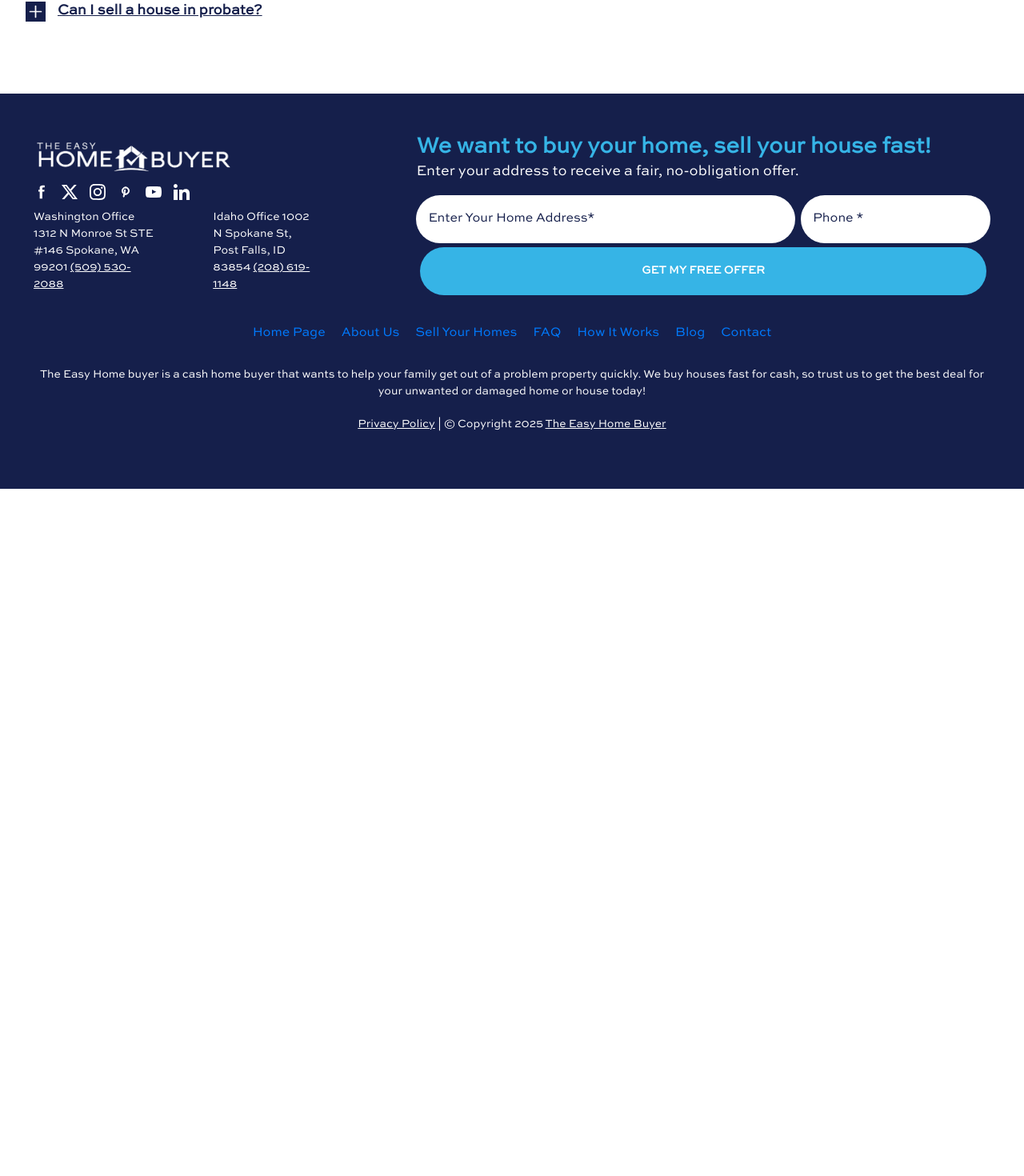
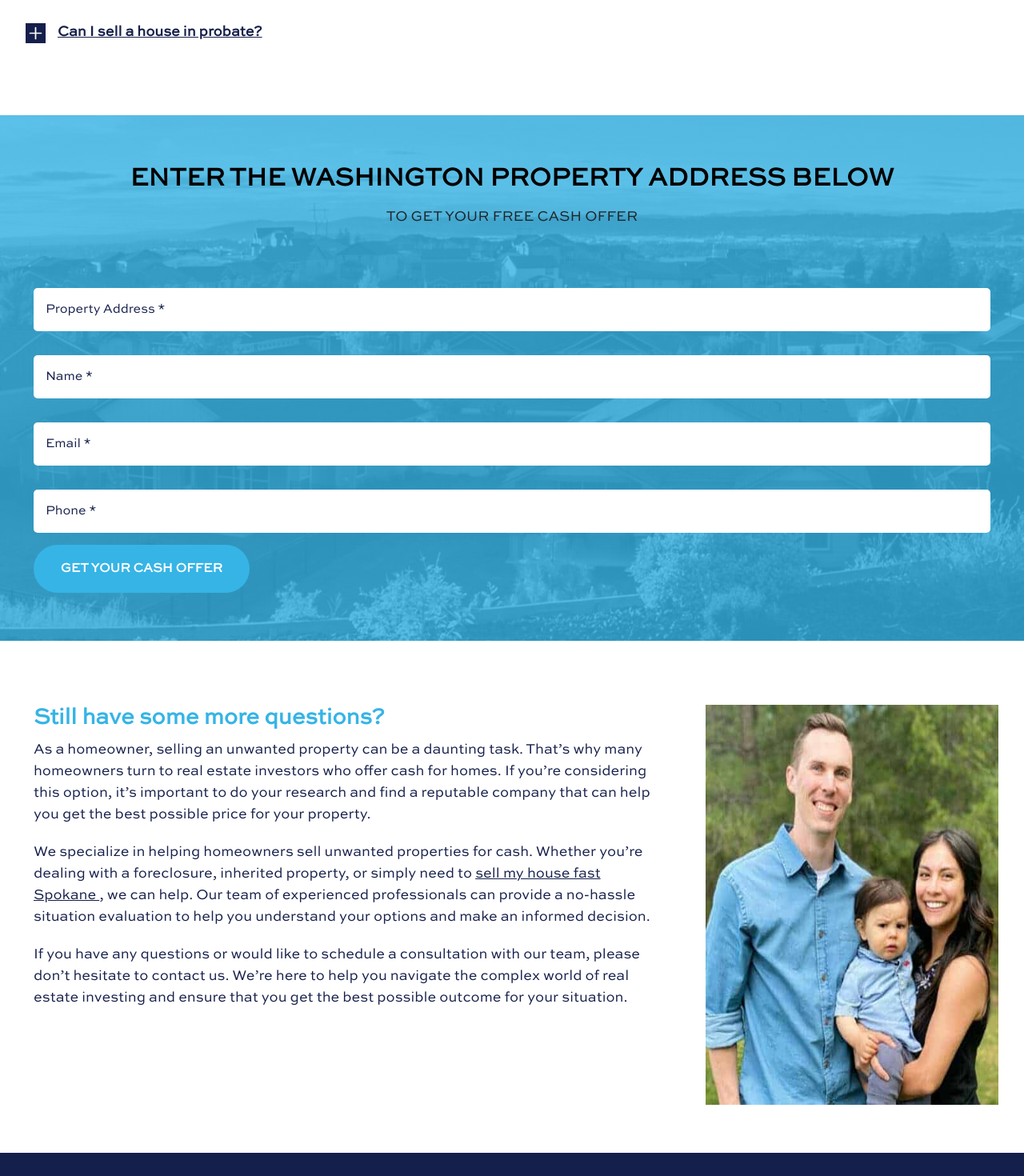
Before and after one commit to faraz-engineer/easy-home-buyer-web, a Nuxt app: page /faq in a window 1280 px wide. Shown: the part 1003-2473 px from the top of the page at 80% size. Before the commit the page ends 1614 px from the top, so only its background shows below. Built offline with nearby package versions, Linux system fonts and the light colour scheme.

Commit message:
addition of html and css

```diff
--- a/assets/style/style.css
+++ b/assets/style/style.css
@@ -256,6 +256,7 @@ header {
     justify-content: center;
     padding: 60px 0;
     gap: 30px;
+    flex-wrap: wrap;
 }
 
 .content-box-wrapper {
@@ -625,7 +626,7 @@ header {
 .traditional-home-selling-box {
     background-color: #151f4b;
     padding: 30px 50px;
-    min-width: 485px;
+    width: 485px;
     border-top-left-radius: 10px;
     border-bottom-left-radius: 10px;
 }
@@ -646,7 +647,7 @@ header {
     padding: 45px 50px;
     border-radius: 10px;
     box-shadow: 0 0 20px 5px rgba(0, 0, 0, 0.1);
-    min-width: 485px;
+    width: 485px;
 }
 
 .easy-home-selling-points {
@@ -750,13 +751,12 @@ header {
 }
 
 .choose-easy-home-buyer-box {
-    max-width: 460px;
     box-shadow: 0 0 20px 5px rgba(0, 0, 0, 0.1);
     padding: 30px;
     min-height: 520px;
     background-color: white;
     height: 520px;
-}
+   }
 
 .have-some-question-heading {
     font-size: 24px;
@@ -1138,3 +1138,22 @@ footer {
     cursor: pointer;
     display: none;
 }
+
+.faq-sell-my-house-fast {
+    color: #36b4e6;
+}
+.faq-sell-my-house-fast-paragraph {
+  color: #151f4b;
+}
+.faq-link {
+    color: #151f4b !important;
+}
+.faq-link:hover {
+    color: #36b4e6 !important;
+}
+.sell-my-house-fast-spokane-description {
+    max-width: 790px;
+}
+.faq-question {
+    max-width: 45%;
+}
--- a/pages/blog.vue
+++ b/pages/blog.vue
@@ -96,6 +96,40 @@
         </div>
     </section>
 
+    <section class="washington-property-address-section">
+        <div class="container-fluid">
+            <div class="how-we-sell-house-fast-wrapper the-easy-way-to-sell-house-wrapper">
+                <h1 class="common-heading how-we-sell-house-fast-heading" style="color: black">
+                    ENTER THE WASHINGTON PROPERTY ADDRESS BELOW
+                </h1>
+                <p class="how-we-sell-house-fast-paragraph">
+                    TO GET YOUR FREE CASH OFFER
+                </p>
+            </div>
+            <div class="washington-property-address-wrapper">
+                <form>
+                    <div class="washington-property-address-input">
+                        <input class="property-form-input" type="text" placeholder="Property Address *">
+                    </div>
+                    <div class="washington-property-address-input">
+                        <input class="property-form-input" type="text" placeholder="Name *">
+                    </div>
+                    <div class="washington-property-address-input">
+                        <input class="property-form-input" type="text" placeholder="Email *">
+                    </div>
+                    <div class="washington-property-address-input">
+                        <input class="property-form-input" type="tel" placeholder="Phone *">
+                    </div>
+                    <div class="sell-my-house-fast-spokane-btn">
+                        <button class="free-offer-header-btn">
+                            GET YOUR CASH OFFER
+                        </button>
+                    </div>
+                </form>
+            </div>
+        </div>
+    </section>
+
 
 </template>
 
--- a/pages/contact-us.vue
+++ b/pages/contact-us.vue
@@ -109,7 +109,7 @@
         <div class="container-fluid">
             <div class="sell-my-house-fast-spokane-wrapper">
                 <div class="house-buyer-team-image">
-                    <img src="~assets/images/the-easy-home-buyer-team.jpg">
+                    <img class="img-fluid" src="~assets/images/the-easy-home-buyer-team.jpg">
                 </div>
                 <div class="sell-my-house-fast-spokane-description">
                     <h1 class="sell-my-house-fast-spokane-heading text-black">Connect With Us!</h1>
@@ -144,6 +144,7 @@
     </section>
 
 
+
 </template>
 
 
--- a/pages/faq.vue
+++ b/pages/faq.vue
@@ -230,9 +230,8 @@ const toggleVisibility = () => {
                 <div class="choose-easy-home-buyer-box">
                     <div class="choose-easy-home-buyer-wrapper">
                         <div class="sell-my-house-reviews-image">
-                            <img style="width: 150px;" src="~assets/images/google-review-cash-home-buyer-5.webp">
-                            <img style="width: 200px;"
-                                 src="~assets/images/testimonials-best-sell-my-house-fast-company.webp">
+                            <img class="img-fluid" src="~assets/images/google-review-cash-home-buyer-5.webp">
+                            <img class="img-fluid" src="~assets/images/testimonials-best-sell-my-house-fast-company.webp">
                         </div>
                         <div class="choose-easy-home-buyer">
                             <h1 class="choose-easy-home-buyer-heading">
@@ -265,6 +264,75 @@ const toggleVisibility = () => {
         </div>
     </section>
 
+    <section class="washington-property-address-section">
+        <div class="container-fluid">
+            <div class="how-we-sell-house-fast-wrapper the-easy-way-to-sell-house-wrapper">
+                <h1 class="common-heading how-we-sell-house-fast-heading" style="color: black">
+                    ENTER THE WASHINGTON PROPERTY ADDRESS BELOW
+                </h1>
+                <p class="how-we-sell-house-fast-paragraph">
+                    TO GET YOUR FREE CASH OFFER
+                </p>
+            </div>
+            <div class="washington-property-address-wrapper">
+                <form>
+                    <div class="washington-property-address-input">
+                        <input class="property-form-input" type="text" placeholder="Property Address *">
+                    </div>
+                    <div class="washington-property-address-input">
+                        <input class="property-form-input" type="text" placeholder="Name *">
+                    </div>
+                    <div class="washington-property-address-input">
+                        <input class="property-form-input" type="text" placeholder="Email *">
+                    </div>
+                    <div class="washington-property-address-input">
+                        <input class="property-form-input" type="tel" placeholder="Phone *">
+                    </div>
+                    <div class="sell-my-house-fast-spokane-btn">
+                        <button class="free-offer-header-btn">
+                            GET YOUR CASH OFFER
+                        </button>
+                    </div>
+                </form>
+            </div>
+        </div>
+    </section>
+    <section class="sell-your-house-with-stress-free-section bg-white">
+        <div class="container-fluid">
+            <div class="sell-my-house-fast-spokane-wrapper">
+                <div class="sell-my-house-fast-spokane-description">
+                    <h1 class="sell-my-house-fast-spokane-heading faq-sell-my-house-fast">Still have some more
+                        questions?</h1>
+                    <p class="sell-my-house-fast-spokane-paragraph faq-sell-my-house-fast-paragraph">As a homeowner,
+                        selling an unwanted property can be a daunting task. That’s why many homeowners turn to real
+                        estate investors who offer cash for homes. If you’re considering this option, it’s important to
+                        do your research and find a reputable company that can help you get the best possible price for
+                        your property.
+                    </p>
+                    <p class="sell-my-house-fast-spokane-paragraph faq-sell-my-house-fast-paragraph">
+                        We specialize in helping homeowners sell unwanted properties for cash. Whether you’re dealing
+                        with a foreclosure, inherited property, or simply need to
+                        <a href="#" class="buy-house-spokane-link faq-link">
+                            sell my house fast Spokane
+                        </a>
+                        , we can help. Our team of experienced professionals can provide a no-hassle situation
+                        evaluation to help
+                        you understand your options and make an informed decision.
+                    </p>
+                    <p class="sell-my-house-fast-spokane-paragraph faq-sell-my-house-fast-paragraph">
+                        If you have any questions or would like to schedule a consultation with our team, please don’t
+                        hesitate to contact us. We’re here to help you navigate the complex world of real estate
+                        investing and ensure that you get the best possible outcome for your situation.
+                    </p>
+                </div>
+                <div class="house-buyer-team-image">
+                    <img class="img-fluid" src="~assets/images/the-easy-home-buyer-team.jpg">
+                </div>
+            </div>
+        </div>
+    </section>
+
+
 </template>
 
 
--- a/pages/index.vue
+++ b/pages/index.vue
@@ -131,7 +131,7 @@ onMounted(() => {
         <div class="container-fluid">
             <div class="sell-my-house-fast-spokane-wrapper">
                 <div class="house-buyer-team-image">
-                    <img src="~assets/images/the-easy-home-buyer-team.jpg">
+                    <img class="img-fluid" src="~assets/images/the-easy-home-buyer-team.jpg">
                 </div>
                 <div class="sell-my-house-fast-spokane-description">
                     <h1 class="sell-my-house-fast-spokane-heading">Sell Your Spokane House Fast and Stress Free!</h1>
@@ -326,7 +326,7 @@ onMounted(() => {
         <div class="container-fluid">
             <div class="sell-my-house-fast-spokane-wrapper">
                 <div class="house-buyer-team-image">
-                    <img src="~assets/images/cash-home-buyer-spokane.jpg">
+                    <img class="img-fluid" src="~assets/images/cash-home-buyer-spokane.jpg">
                 </div>
                 <div class="sell-my-house-fast-spokane-description">
                     <h1 class="sell-my-house-fast-spokane-heading">Why We Do What We Do</h1>
--- a/pages/sell-your-homes.vue
+++ b/pages/sell-your-homes.vue
@@ -119,7 +119,7 @@
         <div class="container-fluid">
             <div class="sell-my-house-fast-spokane-wrapper">
                 <div class="house-buyer-team-image">
-                    <img src="~assets/images/the-easy-home-buyer-team.jpg">
+                    <img class="img-fluid" src="~assets/images/the-easy-home-buyer-team.jpg">
                 </div>
                 <div class="sell-my-house-fast-spokane-description">
                     <h1 class="sell-my-house-fast-spokane-heading">Sell Your Spokane House Fast and Stress Free!</h1>
@@ -319,7 +319,7 @@
         <div class="container-fluid">
             <div class="sell-my-house-fast-spokane-wrapper">
                 <div class="house-buyer-team-image">
-                    <img width="368px" src="~assets/images/cash-home-buyer-spokane.jpg">
+                    <img class="img-fluid" src="~assets/images/sell-my-house-for-cash-idaho.jpg">
                 </div>
                 <div class="sell-my-house-fast-spokane-description">
                     <h1 class="sell-my-house-fast-spokane-heading">Sell Your House Fast in Spokane WA</h1>
```
Also changed, not shown: assets/style/responsive.css (+110 -116 lines), components/Header.vue (+7 -12 lines), assets/images/sell-my-house-for-cash-idaho.jpg (added).
